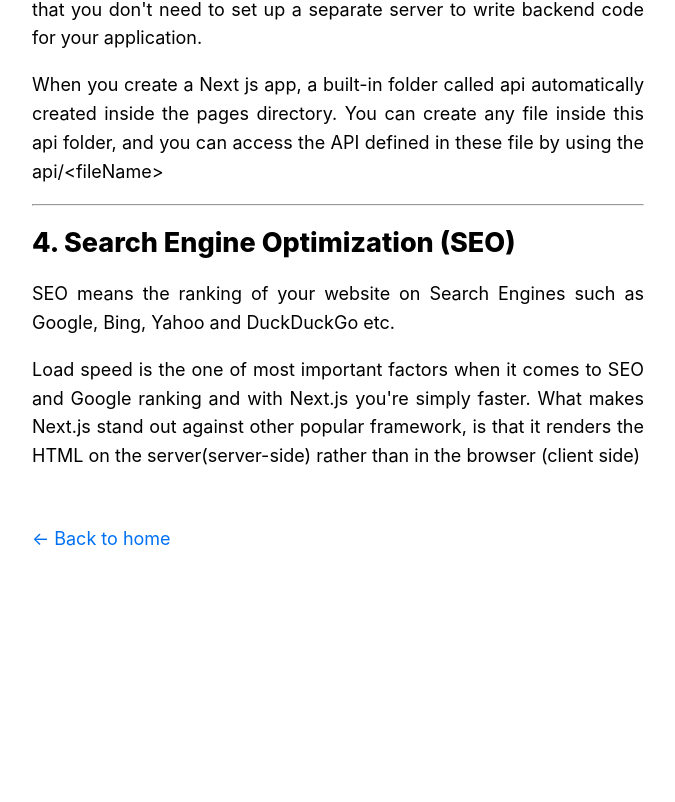
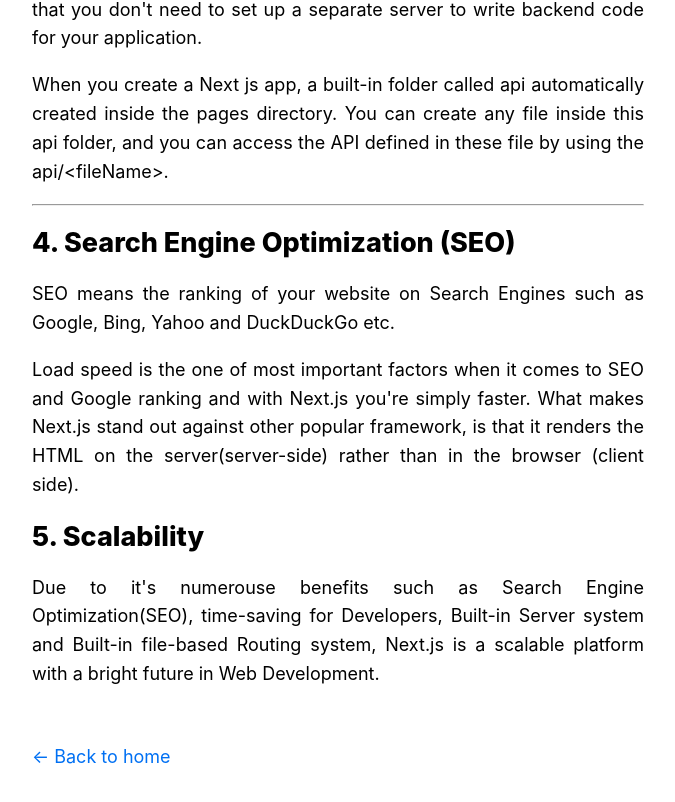
Before and after one commit to iamshiv007/NextJS-Portfolio, a Next.js app: page /posts/first-post in a window 1280 px wide. Shown: the part 2114-2916 px from the top of the page, without its empty margins (302-977 px from the left). Before the commit the page ends 2776 px from the top, so only its background shows below. Built offline with nearby package versions, Linux system fonts and the light colour scheme.

Commit message:
Why Next.js completed

```diff
--- a/pages/index.js
+++ b/pages/index.js
@@ -21,8 +21,8 @@ export default function Home() {
         <p className={utilStyles.headingSm}>Aprile 17, 2023</p>
         </div>
         <div className={utilStyles.gap1}>
-        <Link href='/posts/second-post'>New Features in Next js <span>or</span> Next js Vs React js</Link>
-        <p className={utilStyles.headingSm}>Aprile 20, 2023</p>
+        <Link href='/posts/second-post'>Not Available</Link>
+        {/* <p className={utilStyles.headingSm}>Aprile 20, 2023</p> */}
         </div>
       </section>
     </Layout>
--- a/pages/posts/first-post.jsx
+++ b/pages/posts/first-post.jsx
@@ -98,7 +98,7 @@ const FirstPost = () => {
           When you create a Next js app, a built-in folder called api
           automatically created inside the pages directory. You can create any
           file inside this api folder, and you can access the API defined in
-          these file by using the api/&lt;fileName&gt;
+          these file by using the api/&lt;fileName&gt;.
         </p>
       </div>
       <hr />
@@ -107,13 +107,24 @@ const FirstPost = () => {
           4. Search Engine Optimization (SEO)
         </p>
         <p>
-          SEO means the ranking of your website on Search Engines such as Google, Bing, Yahoo and DuckDuckGo etc.
+          SEO means the ranking of your website on Search Engines such as
+          Google, Bing, Yahoo and DuckDuckGo etc.
         </p>
         <p>
-          Load speed is the one of most important factors when it comes to SEO and Google ranking and with Next.js you're simply faster. What makes Next.js stand out against other popular framework, is that it renders the HTML on the server(server-side) rather than in the browser (client side)
+          Load speed is the one of most important factors when it comes to SEO
+          and Google ranking and with Next.js you're simply faster. What makes
+          Next.js stand out against other popular framework, is that it renders
+          the HTML on the server(server-side) rather than in the browser (client
+          side).
         </p>
+      </div>
+      <div>
+        <p className={utilStyles.headingLg}>5. Scalability</p>
         <p>
-
+          Due to it's numerouse benefits such as Search Engine
+          Optimization(SEO), time-saving for Developers, Built-in Server system
+          and Built-in file-based Routing system, Next.js is a scalable platform with a
+          bright future in Web Development.
         </p>
       </div>
     </Layout>
--- a/pages/posts/second-post.jsx
+++ b/pages/posts/second-post.jsx
@@ -6,10 +6,8 @@ const SecondPost = () => {
   return (
     <Layout>
       <Head>
-        <title>Next js Vs React js</title>
+        <title>Not Available</title>
       </Head>
-      <p>Next js Vs React js</p>
-      <p className={utilStyles.headingSm}>Aprile 20, 2023</p>
     </Layout>
   );
 };
```
